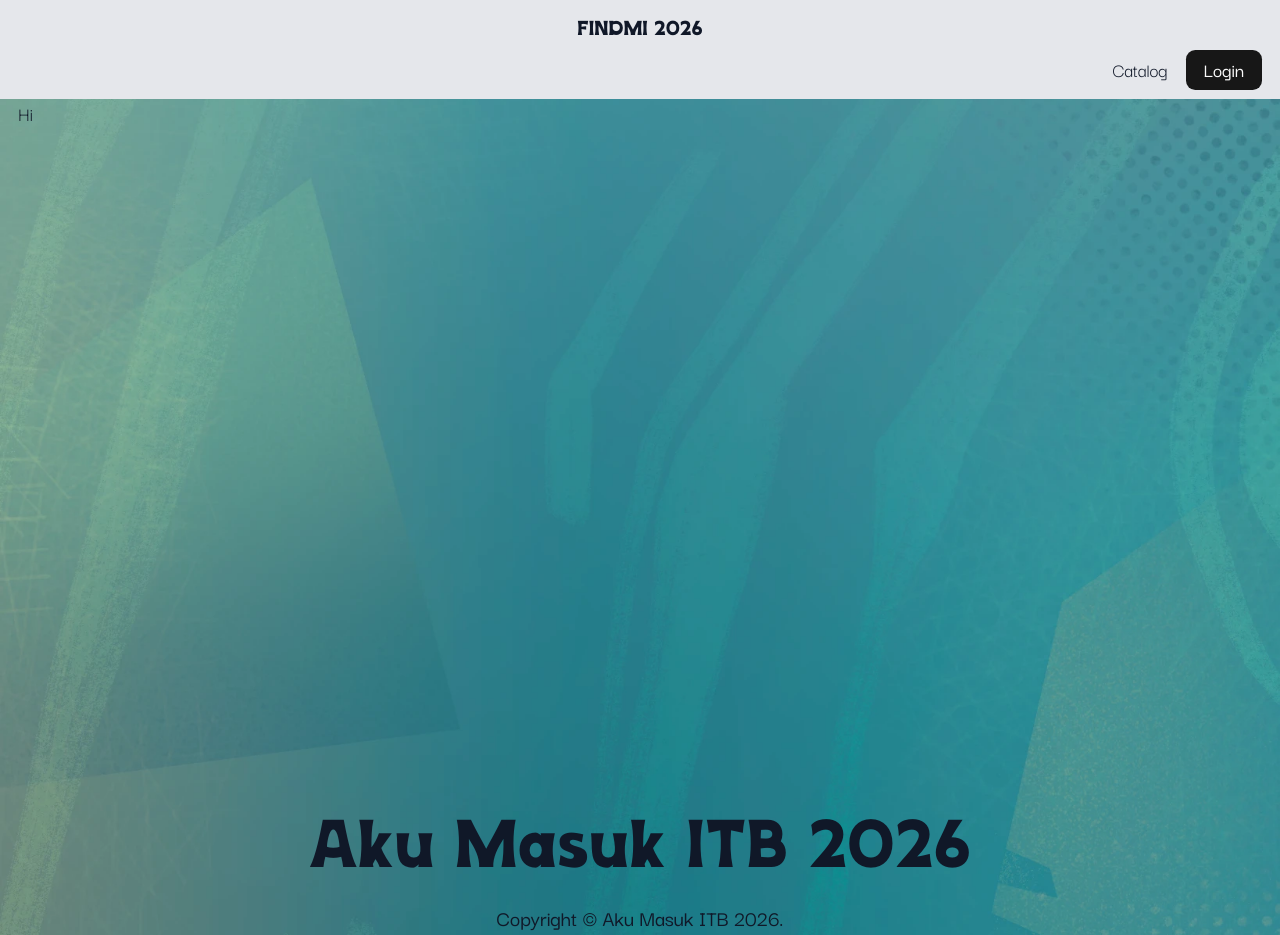
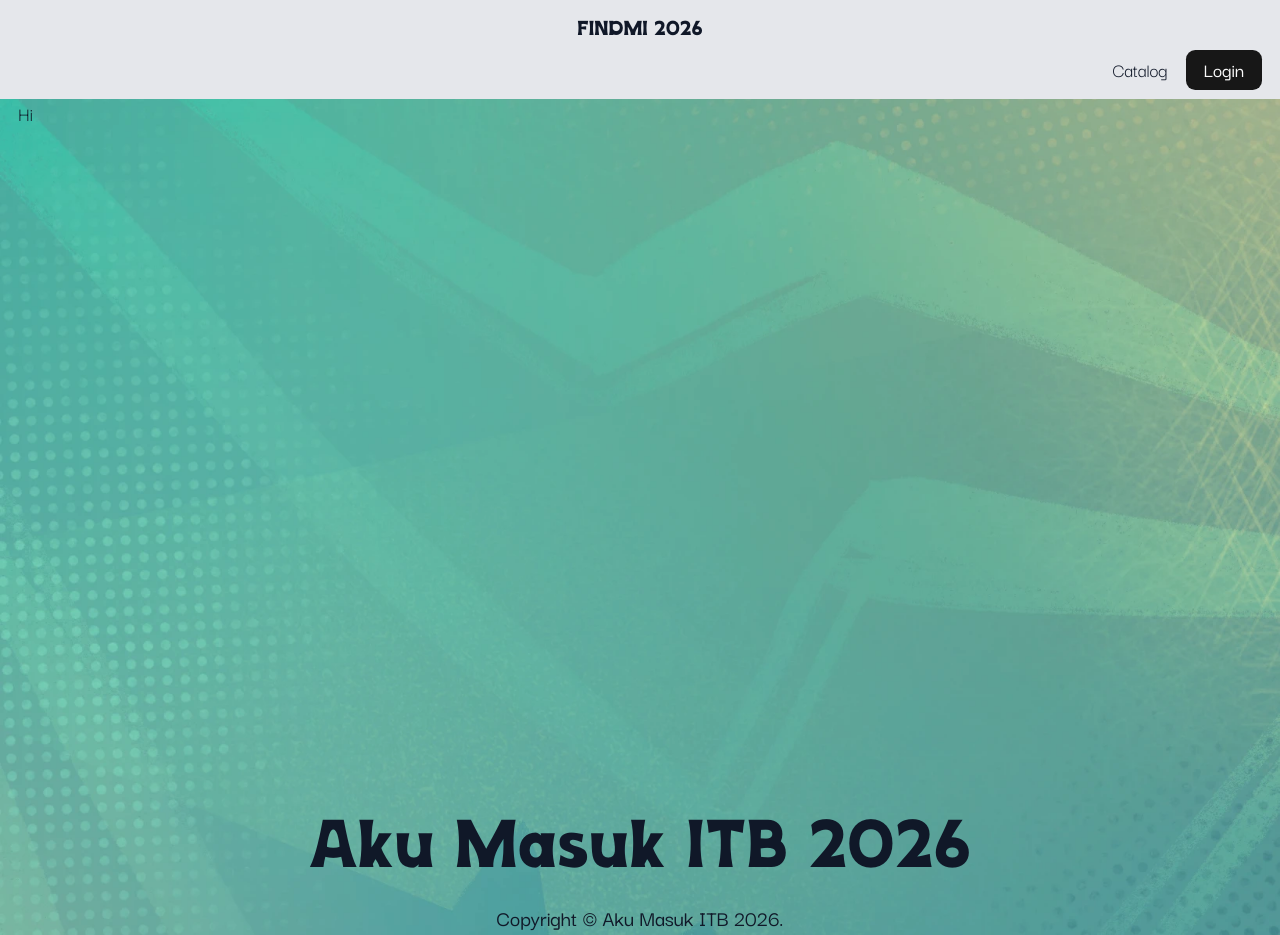
Before and after one commit to nicholaswisee/findmi-frontend, a React (Vite) app: page / in a window 1280 px wide. Built offline with nearby package versions, Linux system fonts and the light colour scheme; no server answers.

Commit message:
fix: background

```diff
--- a/src/layouts/MainLayout.tsx
+++ b/src/layouts/MainLayout.tsx
@@ -6,7 +6,7 @@
 export default function MainLayout() {
   return (
     <div
-      className="flex flex-col text-gray-900 font-body min-h-screen bg-cover bg-center bg-no-repeat bg-fixed"
+      className="flex flex-col text-gray-900 font-body min-h-screen bg-cover  bg-no-repeat"
       style={{ backgroundImage: "url('/global/background.webp')" }}
     >
       <Navbar />
```
